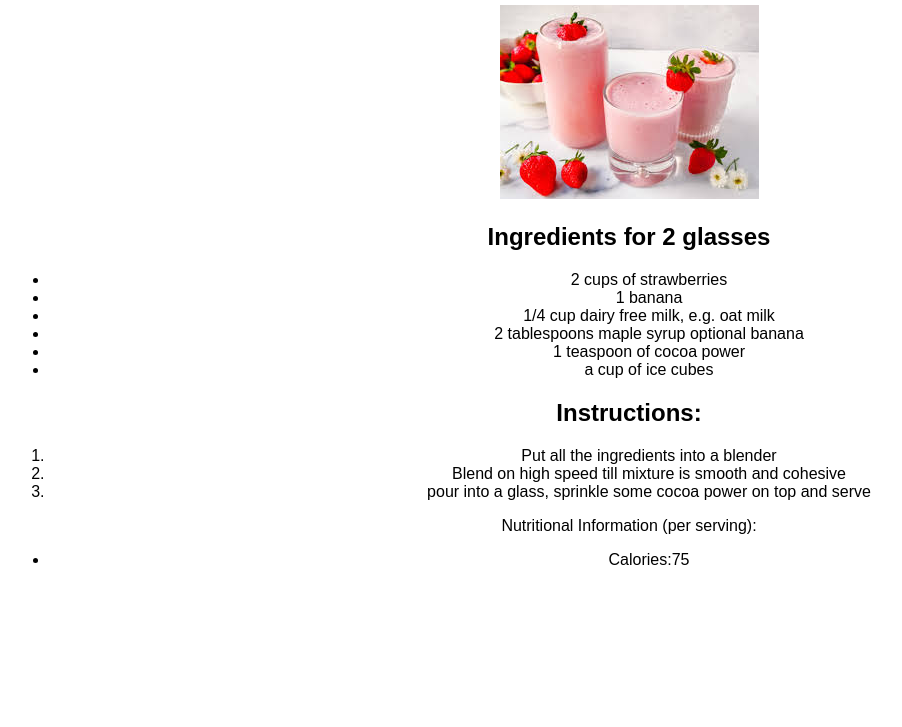
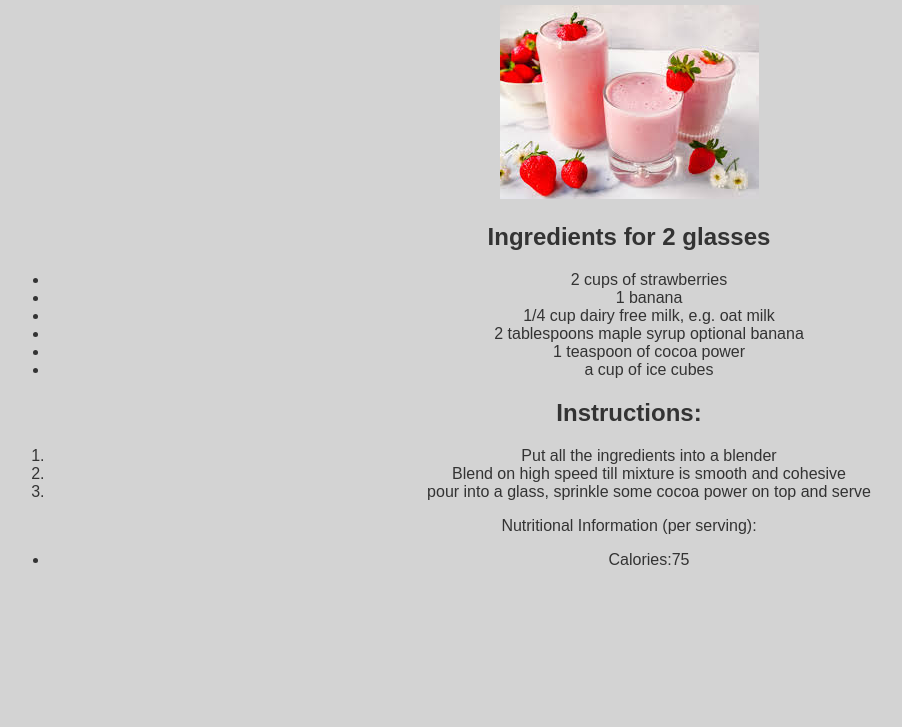
Before and after one commit to Sakura8484/sakura8484.github.io, a plain HTML site: page recipe 1.html in a window 1280 px wide. Shown: the part 73-800 px from the top of the page, without its empty margins (11-913 px from the left). Drawn offline with Linux system fonts and the light colour scheme.

Commit message:
Update recipe 1.css

```diff
--- a/recipe 1.css
+++ b/recipe 1.css
@@ -2,6 +2,8 @@ body {
     font-family: Arial, sans-serif;
     text-align: center;
     margin: 20px;
+    background-color: lightgrey;
+            color: #333;
 }
 
 h1 {
```
